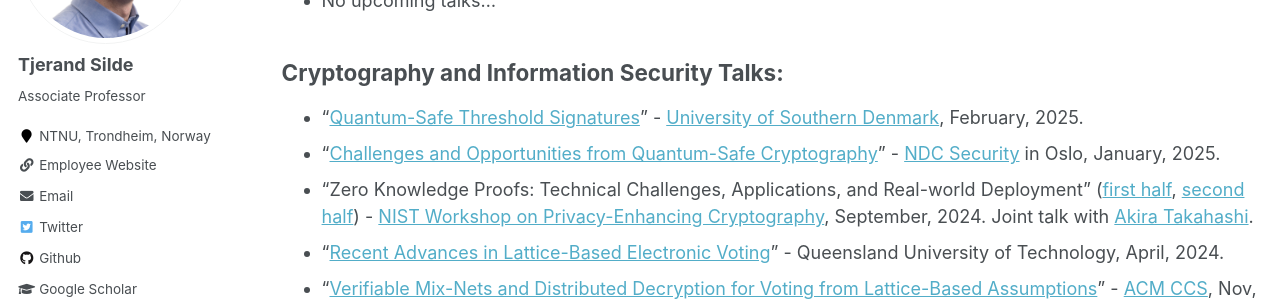
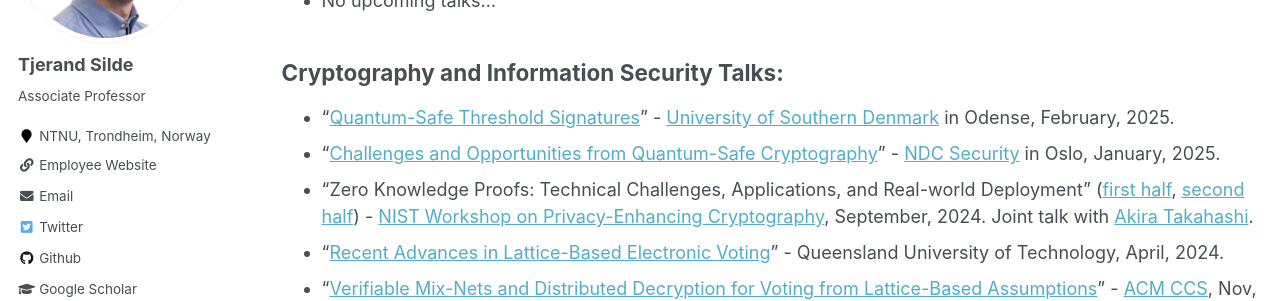
Before and after one commit to tjesi/tjesi.github.io, a Jekyll site: the page built from _pages/talks.md, in a window 1280 px wide and 900 px high. Shown: the part 249-550 px from the top of the window. Built offline with Jekyll 4.4.1, drawn with Linux system fonts in a browser that asks for light colours; some web fonts are replaced.

Commit message:
Update talks.md

```diff
--- a/_pages/talks.md
+++ b/_pages/talks.md
@@ -11,7 +11,7 @@ author_profile: true
 
 ## Cryptography and Information Security Talks:
 
-* "[Quantum-Safe Threshold Signatures](https://tjerandsilde.no/files/Threshold-Signatures.pdf)" - [University of Southern Denmark](https://algorithms.sdu.dk/talks.php), February, 2025.
+* "[Quantum-Safe Threshold Signatures](https://tjerandsilde.no/files/Threshold-Signatures.pdf)" - [University of Southern Denmark](https://algorithms.sdu.dk/talks.php) in Odense, February, 2025.
 * "[Challenges and Opportunities from Quantum-Safe Cryptography](https://tjerandsilde.no/files/PQC.pdf)" - [NDC Security](https://ndc-security.com/speakers/tjerand-silde) in Oslo, January, 2025.
 * "Zero Knowledge Proofs: Technical Challenges, Applications, and Real-world Deployment" ([first half](https://tjerandsilde.no/files/NIST-WPEC-Akira.pdf), [second half](https://tjerandsilde.no/files/NIST-WPEC-Tjerand.pdf)) - [NIST Workshop on Privacy-Enhancing Cryptography](https://csrc.nist.gov/events/2024/wpec2024), September, 2024. Joint talk with [Akira Takahashi](https://akiratk0355.github.io).
 * "[Recent Advances in Lattice-Based Electronic Voting](https://tjerandsilde.no/files/QUT.pdf)" - Queensland University of Technology, April, 2024.
```
